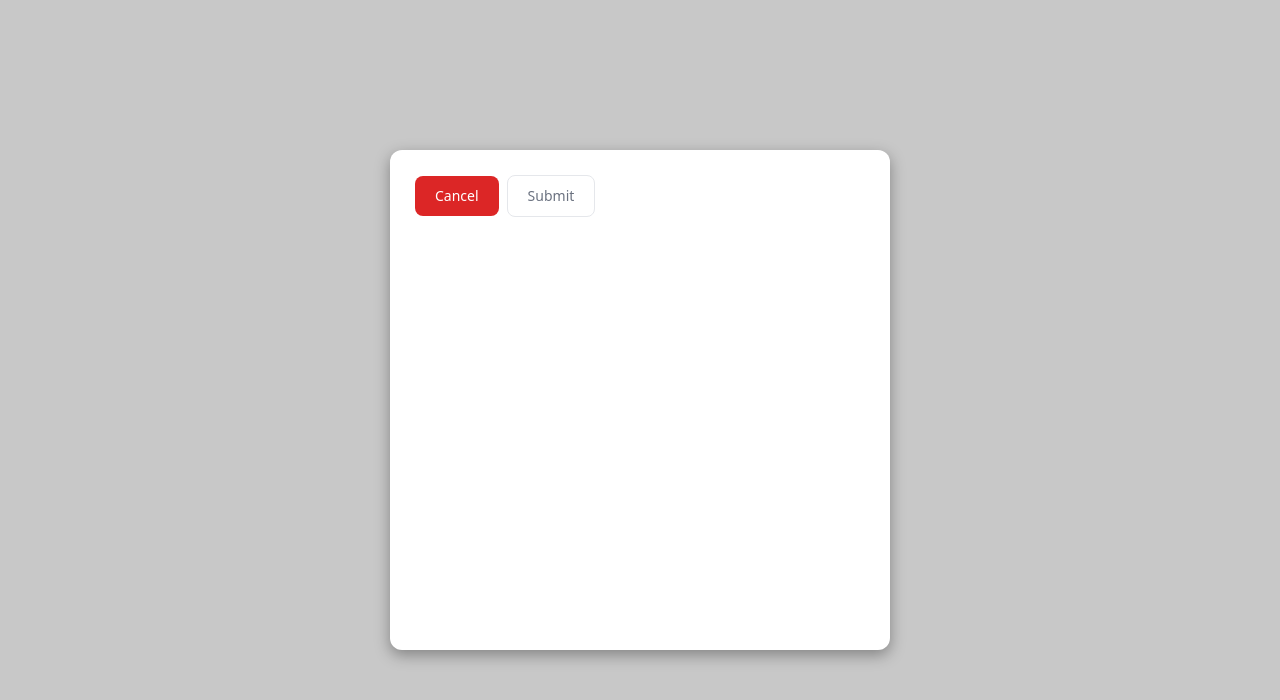
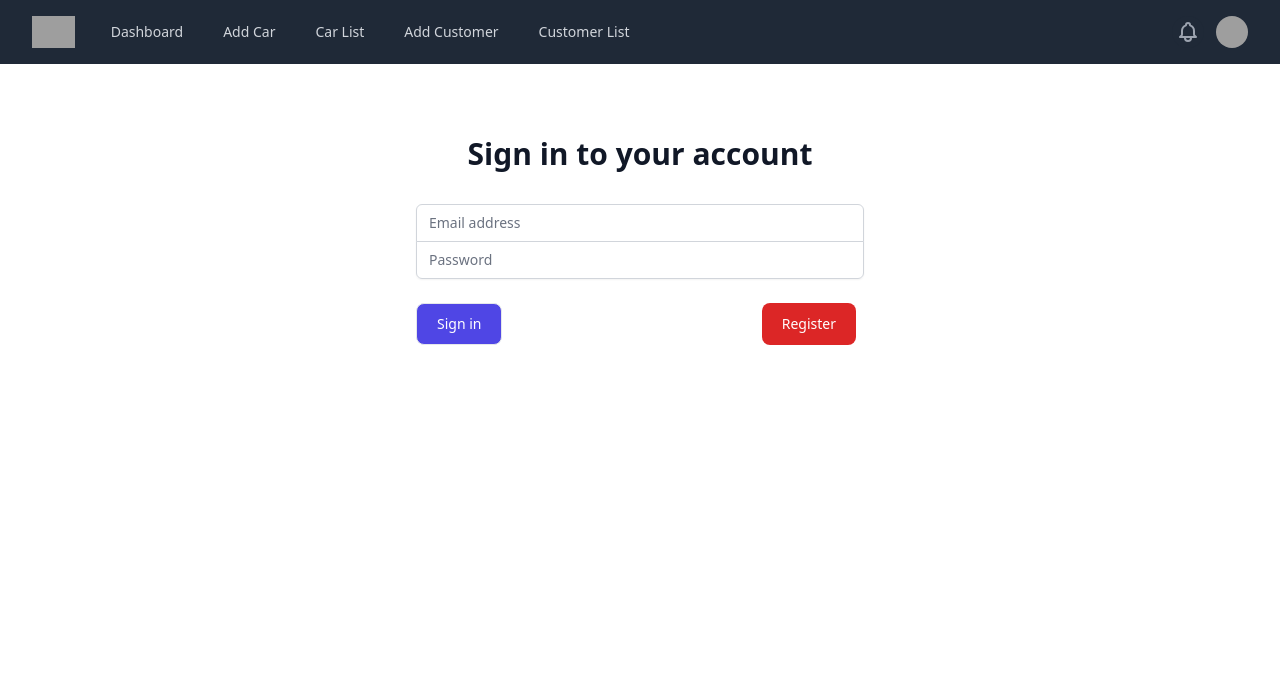
Before and after one commit to MentorAliu/cmhs, a React (Create React App) app in the folder client/: page /login in a window 1280 px wide. Shown: the top 700 px of the page. Built offline with nearby package versions, Linux system fonts and the light colour scheme; grey boxes are pictures that could not be loaded.

Commit message:
finished login and register pages, needs only authentication

```diff
--- a/client/src/App.js
+++ b/client/src/App.js
@@ -4,30 +4,27 @@ import { Routes, Route } from "react-router-dom";
 import NavBar from "./components/MainPage/UI/NavBar";
 import NewCarForm from "./components/MainPage/CarForm/NewCarForm";
 import CustomerList from "./components/MainPage/UI/CustomerList";
-import DashBoard from "./components/MainPage/UI/DashBoard";
+
 import CarList from "./components/MainPage/UI/CarList";
 import NewClientForm from "./components/MainPage/ClientForm/NewClientForm";
 import Login from "./components/LandingPage/Login";
 
 import Register from "./components/LandingPage/Register";
-import Modal from "./components/MainPage/ReusableComponents/Modal";
 
 const App = () => {
   return (
     <>
-      <Modal />
-      {/* <Routes>
+      <NavBar />
+      <Routes>
         <Route path="/login" element={<Login />} />
         <Route path="/register" element={<Register />} />
-      </Routes> */}
-      {/* <Routes>
-        <Route path="/" element={<NavBar />}>
-          <Route path="/addcar" element={<NewCarForm />} />
-          <Route path="/addcustomer" element={<NewClientForm />} />
-          <Route path="/customerlist" element={<CustomerList />} />
-          <Route path="/carlist" element={<CarList />} />
-        </Route>
-      </Routes> */}
+      </Routes>
+      <Routes>
+        <Route path="/addcar" element={<NewCarForm />} />
+        <Route path="/addcustomer" element={<NewClientForm />} />
+        <Route path="/customerlist" element={<CustomerList />} />
+        <Route path="/carlist" element={<CarList />} />
+      </Routes>
     </>
   );
 };
--- a/client/src/components/LandingPage/Login.js
+++ b/client/src/components/LandingPage/Login.js
@@ -1,6 +1,8 @@
 import React, { useState } from "react";
-import { LockClosedIcon } from "@heroicons/react/solid";
+
+import ButtonSubmit from "../MainPage/ReusableComponents/ButtonSubmit";
 import { useNavigate } from "react-router-dom";
+import ButtonCancel from "../MainPage/ReusableComponents/ButtonCancel";
 
 const Login = () => {
   const navigateRegister = useNavigate();
@@ -14,7 +16,7 @@ const Login = () => {
               Sign in to your account
             </h2>
           </div>
-          <form className="mt-8 space-y-6" action="#" method="POST">
+          <form className="mt-8 space-y-6" action="#" method="GET">
             <input type="hidden" name="remember" defaultValue="true" />
             <div className="rounded-md shadow-sm -space-y-px">
               <div>
@@ -47,55 +49,16 @@ const Login = () => {
               </div>
             </div>
 
-            <div className="flex items-center justify-between">
-              <div className="flex items-center">
-                <input
-                  id="remember-me"
-                  name="remember-me"
-                  type="checkbox"
-                  className="h-4 w-4 text-indigo-600 focus:ring-indigo-500 border-gray-300 rounded"
-                />
-                <label
-                  htmlFor="remember-me"
-                  className="ml-2 block text-sm text-gray-900"
-                >
-                  Remember me
-                </label>
-              </div>
-
-              <div className="text-sm">
-                <a
-                  href="https://google.com"
-                  className="font-medium text-indigo-600 hover:text-indigo-500"
-                >
-                  Forgot your password?
-                </a>
-              </div>
-            </div>
-
-            <div>
-              <button
-                type="submit"
-                className="group relative w-full flex justify-center py-2 px-4 border border-transparent text-sm font-medium rounded-md text-white bg-indigo-600 hover:bg-indigo-700 focus:outline-none focus:ring-2 focus:ring-offset-2 focus:ring-indigo-500"
+            <div className="flex justify-between">
+              <ButtonSubmit>Sign in</ButtonSubmit>
+              <ButtonCancel
+                onClick={() => navigateRegister("/register")}
+                className="group relative w-1/2 flex justify-center py-2 px-4 border border-transparent text-sm font-medium rounded-md text-white bg-red-500 hover:bg-red-700 focus:outline-none focus:ring-2 focus:ring-offset-2 focus:ring-indigo-500"
               >
-                <span className="absolute left-0 inset-y-0 flex items-center pl-3">
-                  <LockClosedIcon
-                    className="h-5 w-5 text-indigo-500 group-hover:text-indigo-400"
-                    aria-hidden="true"
-                  />
-                </span>
-                Sign in
-              </button>
+                Register
+              </ButtonCancel>
             </div>
           </form>
-          <div className="flex justify-center">
-            <button
-              onClick={() => navigateRegister("/register")}
-              className="group relative w-1/2 flex justify-center py-2 px-4 border border-transparent text-sm font-medium rounded-md text-white bg-red-500 hover:bg-red-700 focus:outline-none focus:ring-2 focus:ring-offset-2 focus:ring-indigo-500"
-            >
-              Register
-            </button>
-          </div>
         </div>
       </div>
     </>
--- a/client/src/components/LandingPage/Register.js
+++ b/client/src/components/LandingPage/Register.js
@@ -1,16 +1,17 @@
-/* This example requires Tailwind CSS v2.0+ */
-import React from "react";
+import Modal from "../MainPage/ReusableComponents/Modal";
+import { useNavigate } from "react-router-dom";
+import ButtonSubmit from "../MainPage/ReusableComponents/ButtonSubmit";
+import ButtonCancel from "../MainPage/ReusableComponents/ButtonCancel";
 
 const Register = () => {
+  const navigateLogin = useNavigate();
+
   return (
-    <>
-      <div className="min-h-full flex items-center justify-center py-12 px-4 sm:px-6 lg:px-8">
-        <div className="max-w-md w-full space-y-8">
-          <div>
+    <Modal>
       <h2 className="mt-6 text-center text-3xl font-extrabold text-gray-900">
         Sign Up
       </h2>
-          </div>
+
       <form className="mt-8 space-y-6" action="#" method="POST">
         <input type="hidden" name="remember" defaultValue="true" />
         <div className="rounded-md shadow-sm -space-y-px">
@@ -58,15 +59,14 @@ const Register = () => {
           </div>
         </div>
 
-            <div className="flex justify-center">
-              <button className="group relative w-1/2 flex justify-center py-2 px-4 border border-transparent text-sm font-medium rounded-md text-white bg-red-500 hover:bg-red-700 focus:outline-none focus:ring-2 focus:ring-offset-2 focus:ring-indigo-500">
-                Register
-              </button>
+        <div className="flex justify-between">
+          <ButtonSubmit>Submit</ButtonSubmit>
+          <ButtonCancel onClick={() => navigateLogin("/login")}>
+            Cancel
+          </ButtonCancel>
         </div>
       </form>
-        </div>
-      </div>
-    </>
+    </Modal>
   );
 };
 
--- a/client/src/components/MainPage/ReusableComponents/ButtonCancel.js
+++ b/client/src/components/MainPage/ReusableComponents/ButtonCancel.js
@@ -1,9 +1,13 @@
 import React from "react";
 
-const ButtonCancel = ({ children }) => {
+const ButtonCancel = (props) => {
+  console.log(props);
   return (
-    <button className="text-white bg-red-600 hover:bg-red-800 focus:ring-4 focus:ring-red-300 font-medium rounded-lg text-sm inline-flex items-center px-5 py-2.5 text-center mr-2">
-      {children}
+    <button
+      onClick={props.onClick || "button"}
+      className="text-white bg-red-600 hover:bg-red-800 focus:ring-4 focus:ring-red-300 font-medium rounded-lg text-sm inline-flex items-center px-5 py-2.5 text-center mr-2"
+    >
+      {props.children}
     </button>
   );
 };
--- a/client/src/components/MainPage/ReusableComponents/ButtonSubmit.js
+++ b/client/src/components/MainPage/ReusableComponents/ButtonSubmit.js
@@ -1,9 +1,12 @@
 import React from "react";
 
-const ButtonSubmit = ({ children }) => {
+const ButtonSubmit = (props) => {
   return (
-    <button className="text-gray-500 bg-white hover:bg-gray-100 focus:ring-4 focus:ring-gray-300 rounded-lg border border-gray-200 text-sm font-medium px-5 py-2.5 hover:text-gray-900 focus:z-10 dark:bg-gray-700 dark:text-gray-300 dark:border-gray-500 dark:hover:text-white dark:hover:bg-gray-600">
-      {children}
+    <button
+      type={props.type || "submit"}
+      className="text-white bg-indigo-600 hover:bg-gray-100 focus:ring-4 focus:ring-gray-300 rounded-lg border border-gray-200 text-sm font-medium px-5 py-2.5 hover:text-gray-900 focus:z-10 dark:bg-gray-700 dark:text-gray-300 dark:border-gray-500 dark:hover:text-white dark:hover:bg-gray-600"
+    >
+      {props.children}
     </button>
   );
 };
--- a/client/src/components/MainPage/ReusableComponents/Modal.css
+++ b/client/src/components/MainPage/ReusableComponents/Modal.css
@@ -18,3 +18,10 @@
   flex-direction: column;
   padding: 25px;
 }
+
+.modalContainer .footer {
+  flex: 20%;
+  display: flex;
+  justify-content: center;
+  align-items: center;
+}
--- a/client/src/components/MainPage/ReusableComponents/Modal.js
+++ b/client/src/components/MainPage/ReusableComponents/Modal.js
@@ -1,18 +1,12 @@
 import React from "react";
-import ButtonCancel from "./ButtonCancel";
-import ButtonSubmit from "./ButtonSubmit";
 import "./Modal.css";
-const Modal = ({ children }) => {
+
+function Modal({ children }) {
   return (
     <div className="modalBackground">
-      <div className="modalContainer">
-        {children}
-        <div className="footer">
-          <ButtonCancel>Cancel</ButtonCancel>
-          <ButtonSubmit>Submit</ButtonSubmit>
-        </div>
-      </div>
+      <div className="modalContainer">{children}</div>
     </div>
   );
-};
+}
+
 export default Modal;
```
Lines whose indentation alone changed are shown as unchanged.
